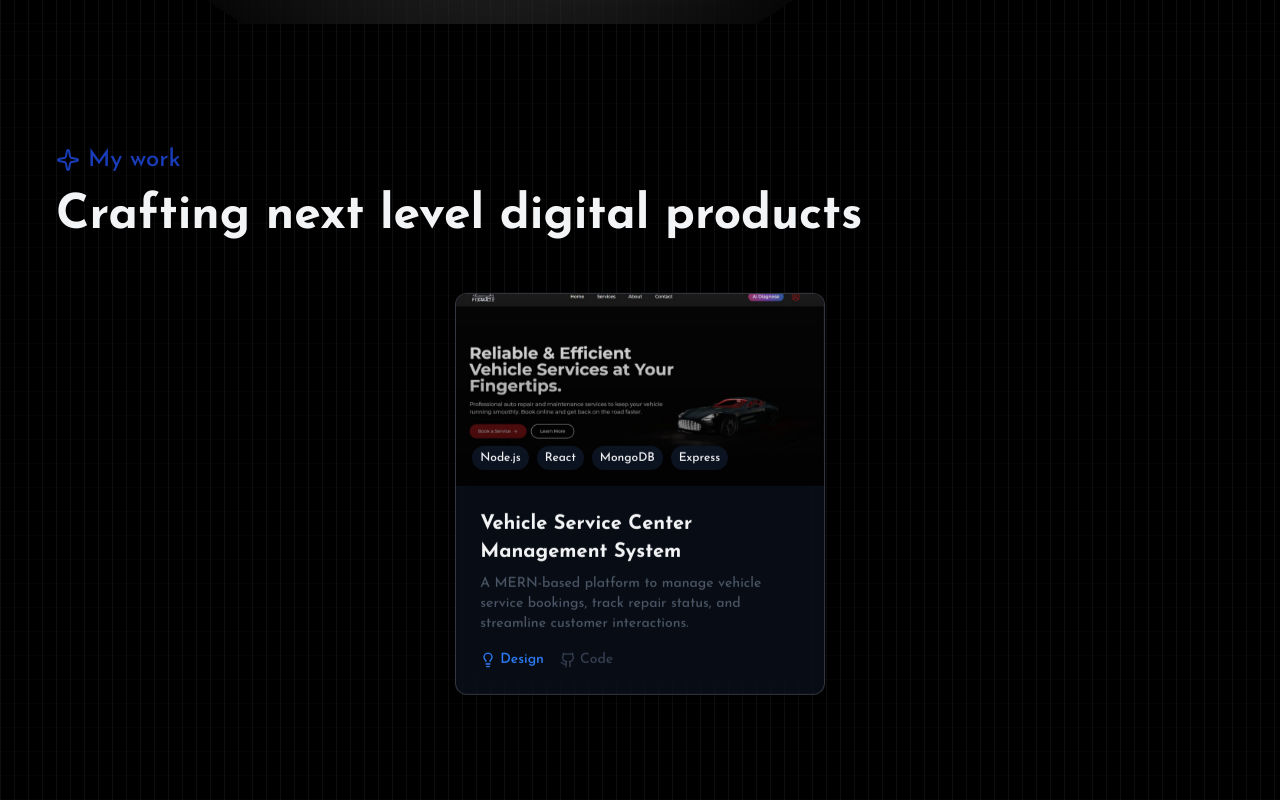
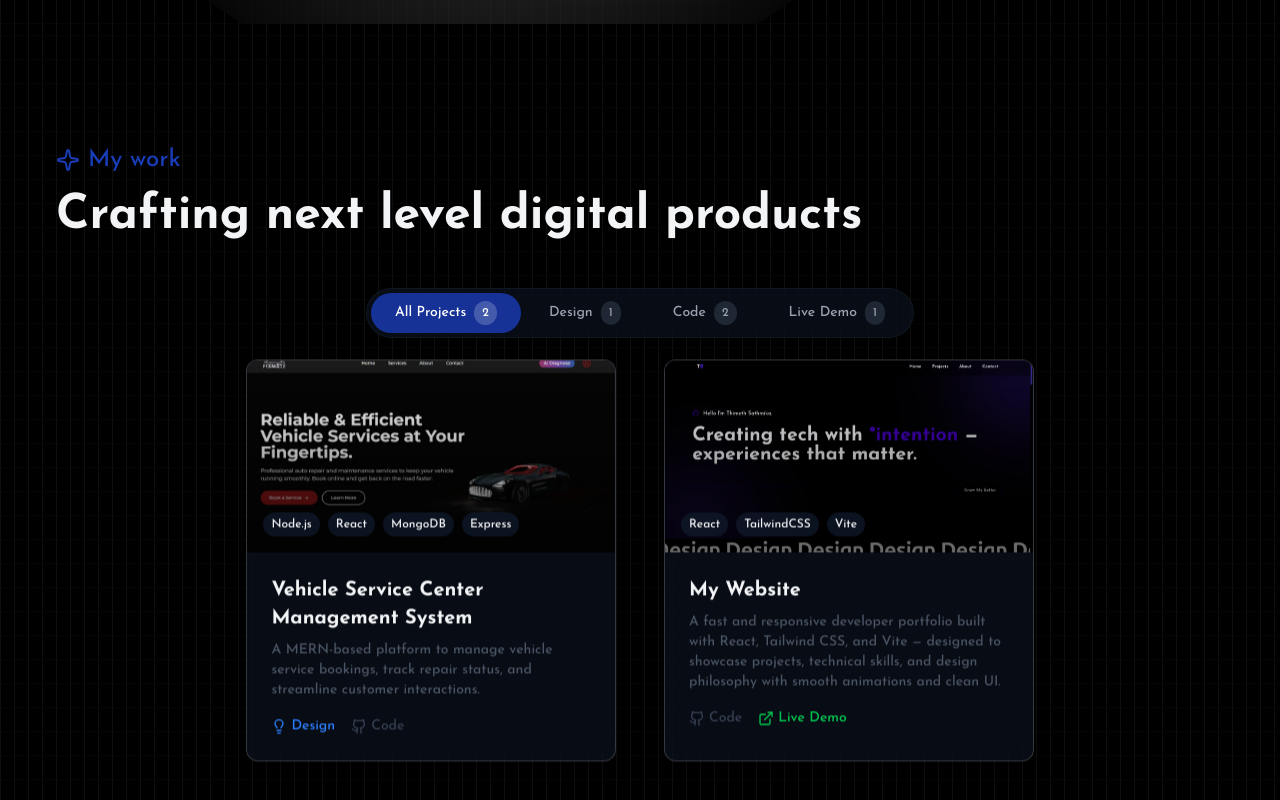
Before and after one commit to Thimeth0013/thimeth-sathmika, a React (Vite) app: page / in a window 1280 px wide. Shown: the part 2000-2800 px from the top of the page. Built offline with nearby package versions, Linux system fonts and the light colour scheme.

Commit message:
added the portfolio project

```diff
--- a/src/components/sections/Home.jsx
+++ b/src/components/sections/Home.jsx
@@ -5,6 +5,7 @@ import GlareHover from '../GlareHover/GlareHover';
 
 // Featured projects images
 import vehicleService from '../../assets/projects/vehicleService.png';
+import portfolio from '../../assets/projects/portfolio.png'
 
 import {
   ArrowDown,
@@ -29,6 +30,17 @@ export const Home = () => {
       designLink: 'https://www.behance.net/gallery/225208747/FixMate-Vehicle-Service-Center-Website',
       githubLink: 'https://github.com/Thimeth0013/IT-Project-2025',
       liveLink: '#',
+    },
+    {
+      id: 2,
+      title: 'My Website',
+      description:
+        'A fast and responsive developer portfolio built with React, Tailwind CSS, and Vite — designed to showcase projects, technical skills, and design philosophy with smooth animations and clean UI.',
+      image: portfolio,
+      tags: ['React', 'TailwindCSS', 'Vite'],
+      designLink: '#',
+      githubLink: 'https://github.com/Thimeth0013/thimeth-sathmika',
+      liveLink: 'https://thimeth0013.github.io/thimeth-sathmika/',
     },
   ];
 
@@ -77,20 +89,20 @@ export const Home = () => {
 
         <div className="container mx-auto mt-22 px-6 z-20 mb-20 group relative">
           <div className="max-w-6xl mx-auto space-y-8 mb-20">
-            <h1 className="text-xl text-white mt-30 font-medium">
+            <h1 className="text-md md:text-xl text-white mt-30 font-medium">
               <div className="flex">
                 <Hand className="text-blue-800 animate-wave mr-4" />
                 Hello I'm Thimeth Sathmika.
               </div>
             </h1>
-            <h1 className="text-7xl md:text-7xl font-bold">
+            <h1 className="text-2xl md:text-7xl font-bold">
               <span className="block mb-20">
                 Creating tech with{' '}
                 <span className="relative text-blue-800 font-bold hover-trigger cursor-help">
                   *intention
-                  <div className="hidden hover-display absolute bottom-[-220px] right-[-180px] w-64 p-4 bg-white/40 dark:bg-black/40 backdrop-blur-md text-base rounded-xl shadow-xl border border-white/20 z-50 transition-all">
+                  <div className="hidden hover-display absolute bottom-[-180px] sm:bottom-[-220px] right-[40px] sm:right-[-180px] w-64 p-4 bg-white/40 dark:bg-black/40 backdrop-blur-md text-base rounded-xl shadow-xl border border-white/20 z-50 transition-all">
                     <p>
-                      <span className="font-semibold text-white/80">Intention:</span> a thing intended; an aim or plan.
+                      <span className="font-semibold text-white/80 text-sm sm:text-md">Intention:</span> a thing intended; an aim or plan.
                     </p>
                   </div>
                 </span>{' '}
@@ -101,7 +113,7 @@ export const Home = () => {
             <div className="flex justify-center md:justify-end">
               <a
                 href="#about"
-                className="px-6 py-2 pt-3 text-white font-medium bg-black backdrop-blur-md rounded-4xl border-s border-e border-blue-800/60 shadow-md hover:border-1 hover:text-blue-800 hover:shadow-[0_0_25px_rgba(59,130,246,0.2)] transition-all"
+                className="text-sm md:text-lg px-6 py-2 pt-3 text-white font-medium bg-black backdrop-blur-md rounded-4xl border-s border-e border-blue-800/60 shadow-md hover:border-1 hover:text-blue-800 hover:shadow-[0_0_25px_rgba(59,130,246,0.2)] transition-all"
               >
                 Know Me Better
               </a>
--- a/src/components/sections/Project.jsx
+++ b/src/components/sections/Project.jsx
@@ -1,11 +1,15 @@
-import React, { useRef } from 'react';
+import React, { useRef, useState } from 'react';
 import { motion, useInView, useScroll, useTransform } from 'framer-motion';
 import { Sparkle, GithubIcon, ExternalLinkIcon, Lightbulb } from 'lucide-react';
 
 // All projects images
 import vehicleService from '../../assets/projects/vehicleService.png';
+import portfolio from '../../assets/projects/portfolio.png';
 
 export const Project = () => {
+  // Tab state
+  const [activeTab, setActiveTab] = useState('all');
+
   // All Projects
   const allProjects = [
     {
@@ -19,6 +23,61 @@ export const Project = () => {
       githubLink: 'https://github.com/Thimeth0013/IT-Project-2025',
       liveLink: '#',
     },
+    {
+      id: 2,
+      title: 'My Website',
+      description:
+        'A fast and responsive developer portfolio built with React, Tailwind CSS, and Vite — designed to showcase projects, technical skills, and design philosophy with smooth animations and clean UI.',
+      image: portfolio,
+      tags: ['React', 'TailwindCSS', 'Vite'],
+      designLink: '#',
+      githubLink: 'https://github.com/Thimeth0013/thimeth-sathmika',
+      liveLink: 'https://thimeth0013.github.io/thimeth-sathmika/',
+    },
+    // Add more projects here as needed
+  ];
+
+  // Filter projects based on active tab
+  const getFilteredProjects = () => {
+    switch (activeTab) {
+      case 'design':
+        return allProjects.filter(project =>
+          project.designLink && project.designLink !== '#'
+        );
+      case 'code':
+        return allProjects.filter(project =>
+          project.githubLink && project.githubLink !== '#'
+        );
+      case 'live':
+        return allProjects.filter(project =>
+          project.liveLink && project.liveLink !== '#'
+        );
+      case 'all':
+      default:
+        return allProjects;
+    }
+  };
+
+  const filteredProjects = getFilteredProjects();
+
+  // Tab configuration
+  const tabs = [
+    { id: 'all', label: 'All Projects', count: allProjects.length },
+    {
+      id: 'design',
+      label: 'Design',
+      count: allProjects.filter(p => p.designLink && p.designLink !== '#').length
+    },
+    {
+      id: 'code',
+      label: 'Code',
+      count: allProjects.filter(p => p.githubLink && p.githubLink !== '#').length
+    },
+    {
+      id: 'live',
+      label: 'Live Demo',
+      count: allProjects.filter(p => p.liveLink && p.liveLink !== '#').length
+    },
   ];
 
   // Framer Motion Animation Variants
@@ -28,6 +87,15 @@ export const Project = () => {
       opacity: 1,
       y: 0,
       transition: { duration: 0.8, ease: 'easeOut', type: 'spring', stiffness: 100 },
+    },
+  };
+
+  const tabVariants = {
+    hidden: { opacity: 0, y: 20 },
+    visible: {
+      opacity: 1,
+      y: 0,
+      transition: { duration: 0.6, ease: 'easeOut' },
     },
   };
 
@@ -89,10 +157,10 @@ export const Project = () => {
             animate={isInView ? 'visible' : 'hidden'}
           >
             <Sparkle className="text-blue-800 mr-2 w-6 h-6" />
-            <h1 className="text-xl sm:text-2xl font-medium text-left text-blue-800">My work</h1>
+            <h1 className="text-lg sm:text-2xl font-medium text-left text-blue-800">My work</h1>
           </motion.div>
           <motion.h1
-            className="text-4xl sm:text-5xl font-bold text-left mt-4 ml-4 mb-20 sm:ml-8"
+            className="text-2xl sm:text-5xl font-bold text-left mt-4 ml-4 mb-12 sm:ml-8"
             variants={titleVariants}
             initial="hidden"
             animate={isInView ? 'visible' : 'hidden'}
@@ -100,11 +168,61 @@ export const Project = () => {
             Crafting next level digital products
           </motion.h1>
 
+          {/* Tab Navigation */}
+          <motion.div
+            className="flex justify-center mb-12"
+            variants={tabVariants}
+            initial="hidden"
+            animate={isInView ? 'visible' : 'hidden'}
+          >
+            <div className="flex flex-wrap justify-center bg-gray-900/50 backdrop-blur-lg rounded-full p-1 border border-gray-700/20 gap-1">
+              {tabs.map((tab) => (
+                <motion.button
+                  key={tab.id}
+                  onClick={() => setActiveTab(tab.id)}
+                  className={`relative px-2 sm:px-6 py-2 rounded-lg text-xs sm:text-sm font-medium transition-all duration-300 ${
+                    activeTab === tab.id
+                      ? 'text-white'
+                      : 'text-gray-400 hover:text-gray-200'
+                  }`}
+                  whileHover={{ scale: 1.02 }}
+                  whileTap={{ scale: 0.98 }}
+                >
+                  {activeTab === tab.id && (
+                    <motion.div
+                      className="absolute inset-0 bg-blue-800/80 rounded-full"
+                      layoutId="activeTab"
+                      transition={{
+                        type: 'spring',
+                        stiffness: 500,
+                        damping: 30,
+                      }}
+                    />
+                  )}
+                  <span className="relative z-10 flex items-center gap-1 sm:gap-2">
+                    {tab.label}
+                    <span className={`text-xs px-1.5 sm:px-2 py-1 rounded-full ${
+                      activeTab === tab.id
+                        ? 'bg-white/20 text-white'
+                        : 'bg-gray-700/50 text-gray-400'
+                    }`}>
+                      {tab.count}
+                    </span>
+                  </span>
+                </motion.button>
+              ))}
+            </div>
+          </motion.div>
+
           <div className="mt-12" ref={ref}>
-            <div className="flex flex-wrap justify-center gap-8 sm:gap-12">
-              {allProjects.map((project, index) => (
             <motion.div
-                  key={project.id}
+              className="flex flex-wrap justify-center gap-8 sm:gap-12"
+              key={activeTab} // Force re-render when tab changes
+            >
+              {filteredProjects.length > 0 ? (
+                filteredProjects.map((project, index) => (
+                  <motion.div
+                    key={`${activeTab}-${project.id}`}
                     className="group w-full sm:w-[45%] lg:w-[30%] rounded-xl overflow-hidden shadow-lg border border-gray-200/20 dark:border-gray-700/20 backdrop-blur-lg bg-gray-900/50 hover:border-blue-800/26"
                     style={{
                       transform: `translateX(${index % 2 === 0 ? '10%' : '-10%'})`,
@@ -112,7 +230,7 @@ export const Project = () => {
                     }}
                     variants={cardVariants(index)}
                     initial="hidden"
-                  animate={isInView ? 'visible' : 'hidden'}
+                    animate="visible"
                     exit="exit"
                     whileHover="hover"
                     custom={index}
@@ -122,7 +240,7 @@ export const Project = () => {
                       <img
                         src={project.image}
                         alt={project.title}
-                      className="w-full h-full object-cover transition-transform duration-500 group-hover:scale-110"
+                        className="w-full h-full object-cover transition-transform duration-500"
                       />
                       <div className="absolute inset-0 bg-gradient-to-t from-black/60 to-transparent"></div>
                       <div className="absolute bottom-0 left-0 p-4 flex gap-2 flex-wrap">
@@ -179,8 +297,20 @@ export const Project = () => {
                       </div>
                     </div>
                   </motion.div>
-              ))}
+                ))
+              ) : (
+                <motion.div
+                  className="text-center py-12"
+                  initial={{ opacity: 0 }}
+                  animate={{ opacity: 1 }}
+                  transition={{ duration: 0.5 }}
+                >
+                  <div className="text-gray-400 text-lg font-medium">
+                    No projects found for this category
                   </div>
+                </motion.div>
+              )}
+            </motion.div>
           </div>
         </div>
       </section>
```
Also changed, not shown: src/assets/projects/portfolio.png (added). Lines whose indentation alone changed are shown as unchanged.
